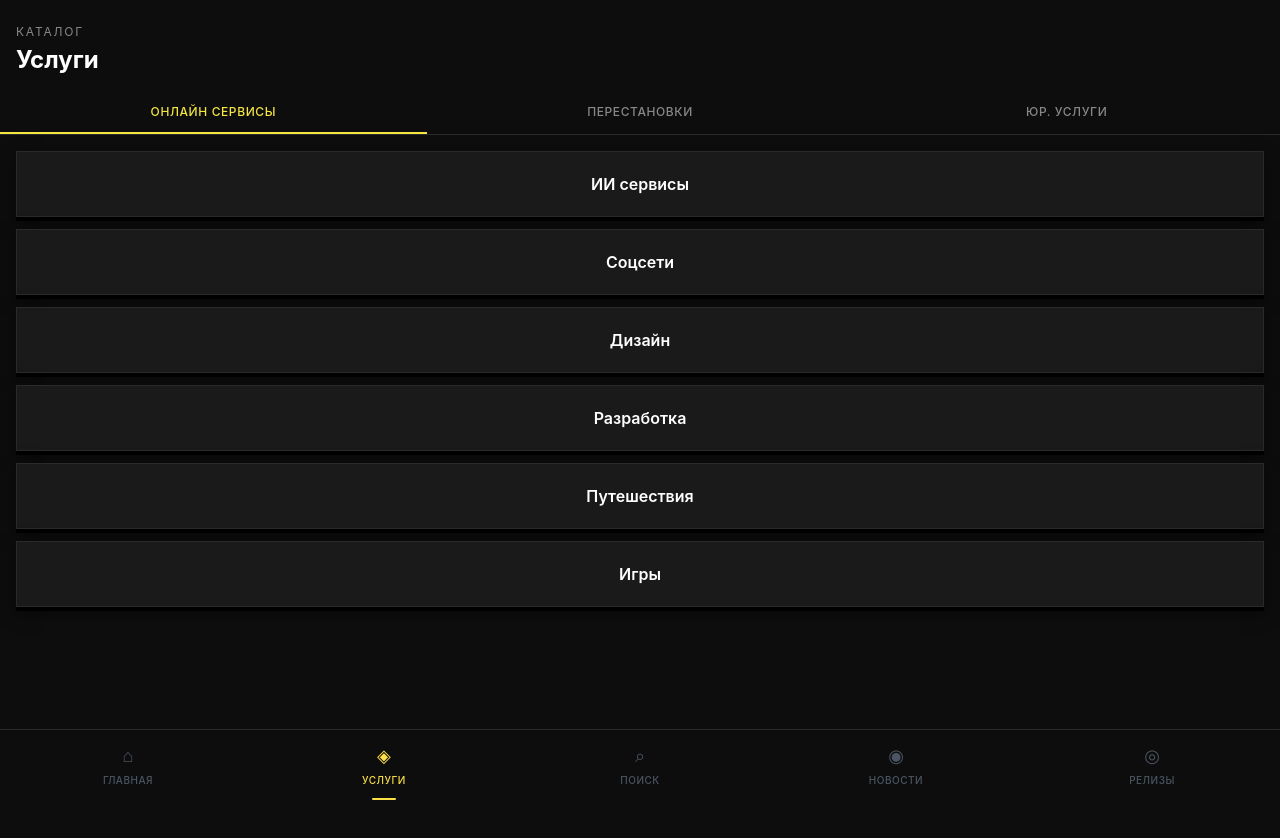
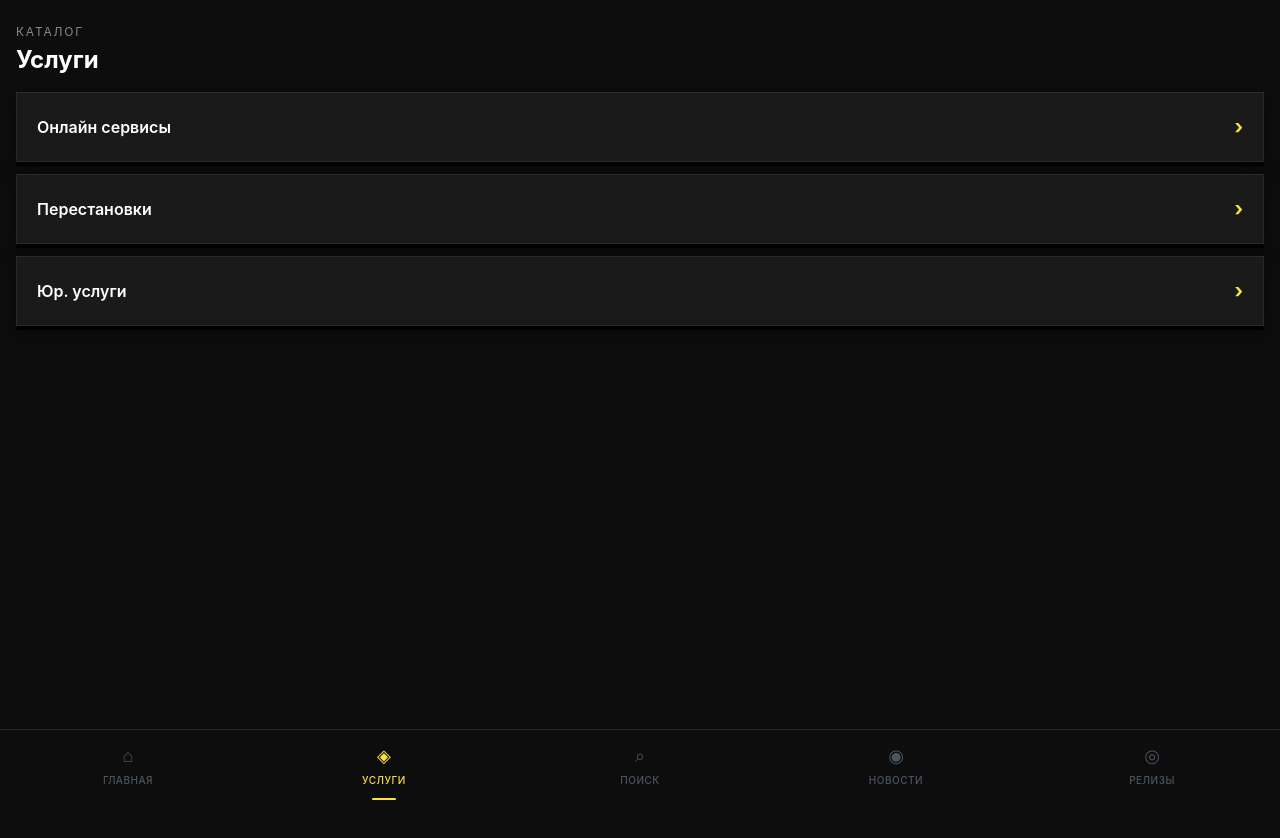
Before and after one commit to makesoundBetter/my-tg-miniapp, a React (Vite) app: page /catalog in a window 1280 px wide. Shown: the top 838 px of the page. Built offline with nearby package versions, Linux system fonts and the light colour scheme.

Commit message:
3-level catalog navigation

```diff
--- a/src/pages/Catalog.jsx
+++ b/src/pages/Catalog.jsx
@@ -1,57 +1,103 @@
 import { useState } from 'react';
-import { useNavigate, useSearchParams } from 'react-router-dom';
+import { useNavigate } from 'react-router-dom';
 import { services, categories } from '../data/services';
 
-const mainTabs = [
+const mainSections = [
   { id: 'online', label: 'Онлайн сервисы' },
   { id: 'moving', label: 'Перестановки' },
   { id: 'legal', label: 'Юр. услуги' },
 ];
 
-// Экран выбора категории
-function CategoryScreen({ onSelect }) {
-  const cats = categories.filter(c => c.id !== 'all');
+function BigButton({ label, onClick }) {
   return (
-    <div className="p-4 space-y-3">
-      {cats.map((cat) => (
     <button
-          key={cat.id}
-          onClick={() => onSelect(cat.id)}
+      onClick={onClick}
       style={{
         background: '#1A1A1A',
         border: '1px solid #2A2A2A',
         boxShadow: '0 4px 0 #000, 0 6px 16px rgba(0,0,0,0.5)',
       }}
-          className="w-full p-5 flex items-center justify-center active:translate-y-1 active:shadow-none transition-all"
+      className="w-full p-5 flex items-center justify-between active:translate-y-1 active:shadow-none transition-all"
     >
-          <span className="text-white font-semibold text-base">{cat.name}</span>
+      <span className="text-white font-semibold text-base">{label}</span>
+      <span style={{ color: '#F5E642' }} className="text-xl font-bold">›</span>
     </button>
-      ))}
-    </div>
   );
 }
 
-// Экран списка услуг
-function ServicesScreen({ categoryId, onBack }) {
-  const navigate = useNavigate();
-  const filtered = services.filter(s => s.category === categoryId);
-  const cat = categories.find(c => c.id === categoryId);
-
+function BackButton({ onClick, title }) {
   return (
-    <div>
     <div className="p-4 pt-5 flex items-center gap-3">
       <button
-          onClick={onBack}
+        onClick={onClick}
         style={{ color: '#F5E642', border: '1px solid #2A2A2A', background: '#1A1A1A' }}
         className="w-8 h-8 flex items-center justify-center text-lg font-bold shrink-0"
       >
         ‹
       </button>
-        <h2 className="text-white font-bold text-lg">{cat?.name}</h2>
+      <h2 className="text-white font-bold text-lg">{title}</h2>
     </div>
+  );
+}
 
+function ServiceIcon({ service }) {
+  const [failed, setFailed] = useState(false);
+  if (service.logo && !failed) {
+    return <img src={service.logo} alt="" onError={() => setFailed(true)} className="w-10 h-10 object-contain" />;
+  }
+  return <span className="text-3xl">{service.emoji}</span>;
+}
+
+export default function Catalog() {
+  const navigate = useNavigate();
+  const [screen, setScreen] = useState('main');
+  const [selectedCategory, setSelectedCategory] = useState(null);
+
+  const filtered = selectedCategory ? services.filter(s => s.category === selectedCategory) : [];
+  const selectedCat = categories.find(c => c.id === selectedCategory);
+
+  // Экран 1: главные разделы
+  if (screen === 'main') {
+    return (
+      <div>
+        <div className="p-4 pt-6 pb-4">
+          <p style={{ color: '#888', letterSpacing: '0.15em' }} className="text-xs uppercase mb-1">Каталог</p>
+          <h1 className="text-2xl font-bold text-white">Услуги</h1>
+        </div>
+        <div className="px-4 space-y-3">
+          {mainSections.map(s => (
+            <BigButton key={s.id} label={s.label} onClick={() => setScreen(s.id)} />
+          ))}
+        </div>
+      </div>
+    );
+  }
+
+  // Экран 2: подразделения Онлайн сервисов
+  if (screen === 'online') {
+    return (
+      <div>
+        <BackButton onClick={() => setScreen('main')} title="Онлайн сервисы" />
+        <div className="px-4 space-y-3">
+          {categories.filter(c => c.id !== 'all').map(cat => (
+            <BigButton
+              key={cat.id}
+              label={cat.name}
+              onClick={() => { setSelectedCategory(cat.id); setScreen('services'); }}
+            />
+          ))}
+        </div>
+      </div>
+    );
+  }
+
+  // Экран 3: список услуг
+  if (screen === 'services') {
+    return (
+      <div>
+        <BackButton onClick={() => setScreen('online')} title={selectedCat?.name} />
         <div className="px-4 space-y-3 pb-4">
-        {filtered.map((service) => (
+          {filtered.map(service => (
             <button
               key={service.id}
               onClick={() => navigate(`/service/${service.id}`)}
@@ -76,68 +122,17 @@ function ServicesScreen({ categoryId, onBack }) {
     );
   }
 
-function ServiceIcon({ service }) {
-  const [failed, setFailed] = useState(false);
-  if (service.logo && !failed) {
-    return <img src={service.logo} alt="" onError={() => setFailed(true)} className="w-10 h-10 object-contain" />;
-  }
-  return <span className="text-3xl">{service.emoji}</span>;
-}
-
-export default function Catalog() {
-  const [searchParams] = useSearchParams();
-  const [mainTab, setMainTab] = useState('online');
-  const [selectedCategory, setSelectedCategory] = useState(null);
-
+  // Перестановки / Юр. услуги
+  const labels = { moving: 'Перестановки', legal: 'Юридические услуги' };
+  const icons = { moving: '📦', legal: '⚖️' };
   return (
     <div>
-      <div className="p-4 pt-6 pb-4">
-        <p style={{ color: '#888', letterSpacing: '0.15em' }} className="text-xs uppercase mb-1">Каталог</p>
-        <h1 className="text-2xl font-bold text-white">Услуги</h1>
-      </div>
-
-      {/* Главные вкладки */}
-      <div className="flex border-b" style={{ borderColor: '#2A2A2A' }}>
-        {mainTabs.map((tab) => (
-          <button
-            key={tab.id}
-            onClick={() => { setMainTab(tab.id); setSelectedCategory(null); }}
-            style={{
-              borderBottom: mainTab === tab.id ? '2px solid #F5E642' : '2px solid transparent',
-              color: mainTab === tab.id ? '#F5E642' : '#888',
-              background: '#0D0D0D',
-            }}
-            className="flex-1 py-3 text-xs font-medium tracking-wider uppercase transition-colors whitespace-nowrap px-2"
-          >
-            {tab.label}
-          </button>
-        ))}
-      </div>
-
-      {/* Онлайн сервисы */}
-      {mainTab === 'online' && (
-        selectedCategory
-          ? <ServicesScreen categoryId={selectedCategory} onBack={() => setSelectedCategory(null)} />
-          : <CategoryScreen onSelect={setSelectedCategory} />
-      )}
-
-      {/* Перестановки */}
-      {mainTab === 'moving' && (
-        <div className="flex flex-col items-center justify-center pt-24 px-8">
-          <span style={{ color: '#F5E642' }} className="text-5xl mb-6">📦</span>
-          <p className="text-white font-semibold text-lg mb-2">Перестановки</p>
+      <BackButton onClick={() => setScreen('main')} title={labels[screen]} />
+      <div className="flex flex-col items-center justify-center pt-16 px-8">
+        <span style={{ color: '#F5E642' }} className="text-5xl mb-6">{icons[screen]}</span>
+        <p className="text-white font-semibold text-lg mb-2">{labels[screen]}</p>
         <p style={{ color: '#888' }} className="text-sm text-center">Раздел скоро появится.</p>
       </div>
-      )}
-
-      {/* Юр. услуги */}
-      {mainTab === 'legal' && (
-        <div className="flex flex-col items-center justify-center pt-24 px-8">
-          <span style={{ color: '#F5E642' }} className="text-5xl mb-6">⚖️</span>
-          <p className="text-white font-semibold text-lg mb-2">Юридические услуги</p>
-          <p style={{ color: '#888' }} className="text-sm text-center">Раздел скоро появится.</p>
-        </div>
-      )}
     </div>
   );
 }
```
Lines whose indentation alone changed are shown as unchanged.
